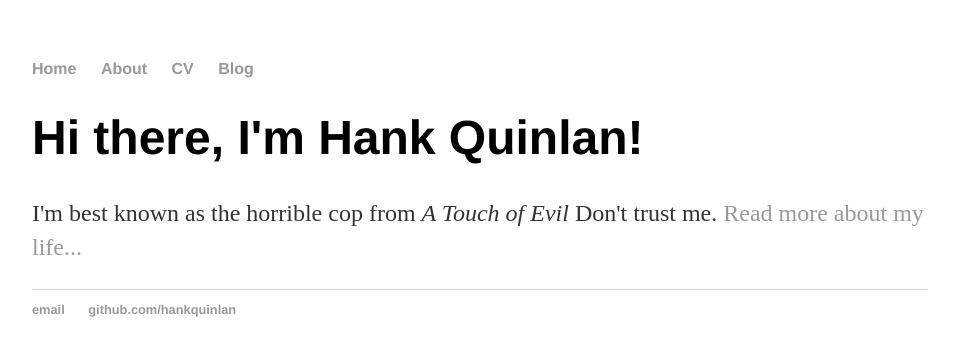
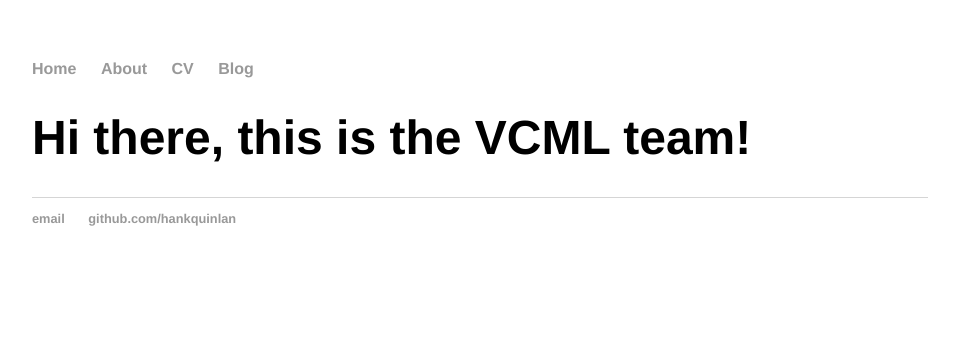
Before and after one commit to DreamDest1ny/VCML.github.io, a Jekyll site: the page built from index.html, in a window 1280 px wide. Shown: the top 356 px of the page, without its empty margins (160-1115 px from the left). Built offline with Jekyll 4.4.1, drawn with Linux system fonts in a browser that asks for light colours.

Commit message:
Update index.html

```diff
--- a/index.html
+++ b/index.html
@@ -1,30 +1,7 @@
-<!DOCTYPE html>
-<html>
-	<head>
-		<title>Hank Quinlan, Horrible Cop</title>
-		<!-- link to main stylesheet -->
-		<link rel="stylesheet" type="text/css" href="/css/main.css">
-	</head>
-	<body>
-		<nav>
-    		<ul>
-        		<li><a href="/">Home</a></li>
-	        	<li><a href="/about">About</a></li>
-        		<li><a href="/cv">CV</a></li>
-        		<li><a href="/blog">Blog</a></li>
-    		</ul>
-		</nav>
-		<div class="container">
-    		<div class="blurb">
-        		<h1>Hi there, I'm Hank Quinlan!</h1>
-				<p>I'm best known as the horrible cop from <em>A Touch of Evil</em> Don't trust me. <a href="/about">Read more about my life...</a></p>
-    		</div><!-- /.blurb -->
-		</div><!-- /.container -->
-		<footer>
-    		<ul>
-        		<li><a href="mailto:hankquinlanhub@gmail.com">email</a></li>
-        		<li><a href="https://github.com/hankquinlan">github.com/hankquinlan</a></li>
-			</ul>
-		</footer>
-	</body>
-</html>
+---
+layout: default
+title: VCML
+---
+<div class="blurb">
+	<h1>Hi there, this is the VCML team!</h1>
+</div><!-- /.blurb -->
```
